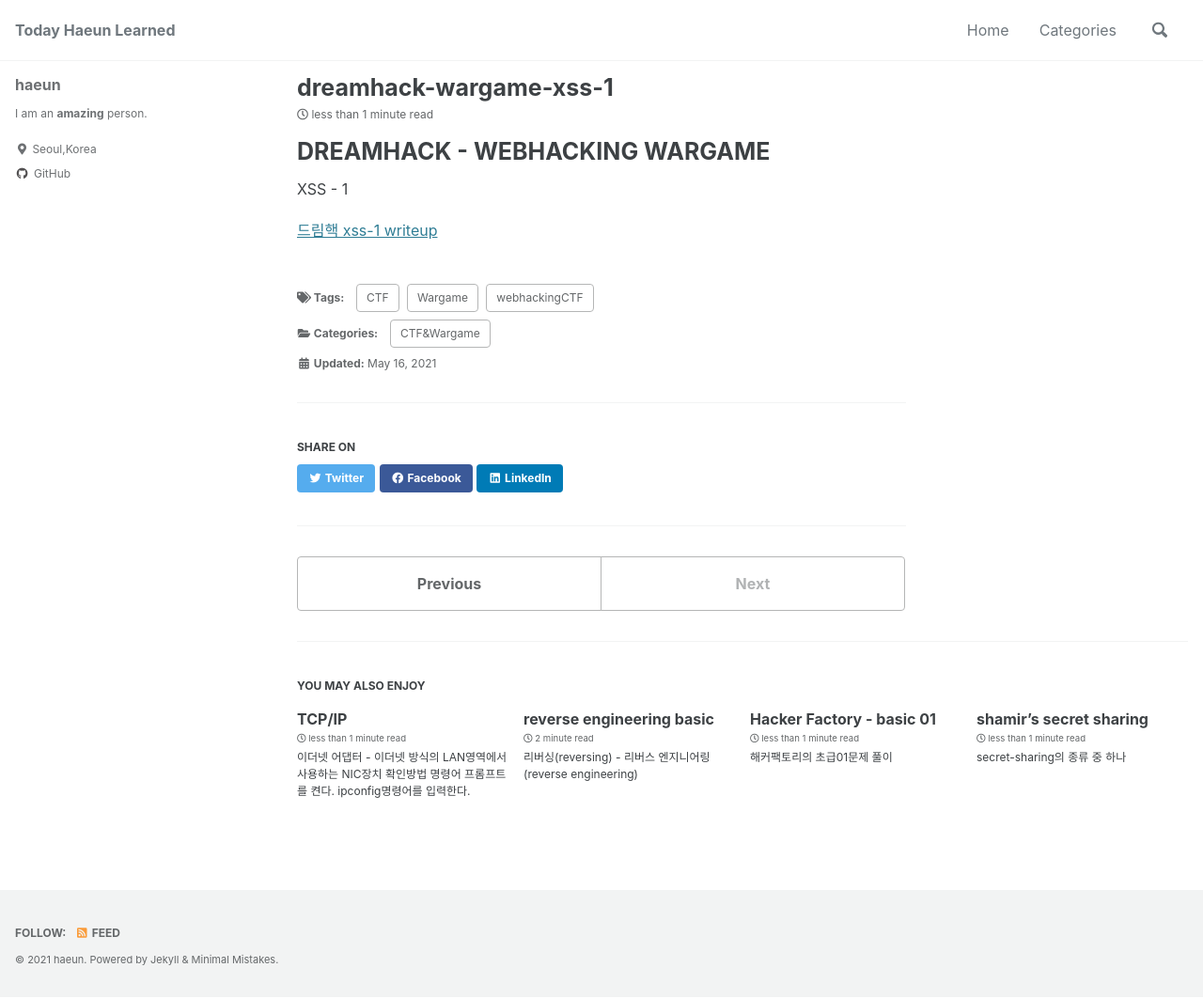
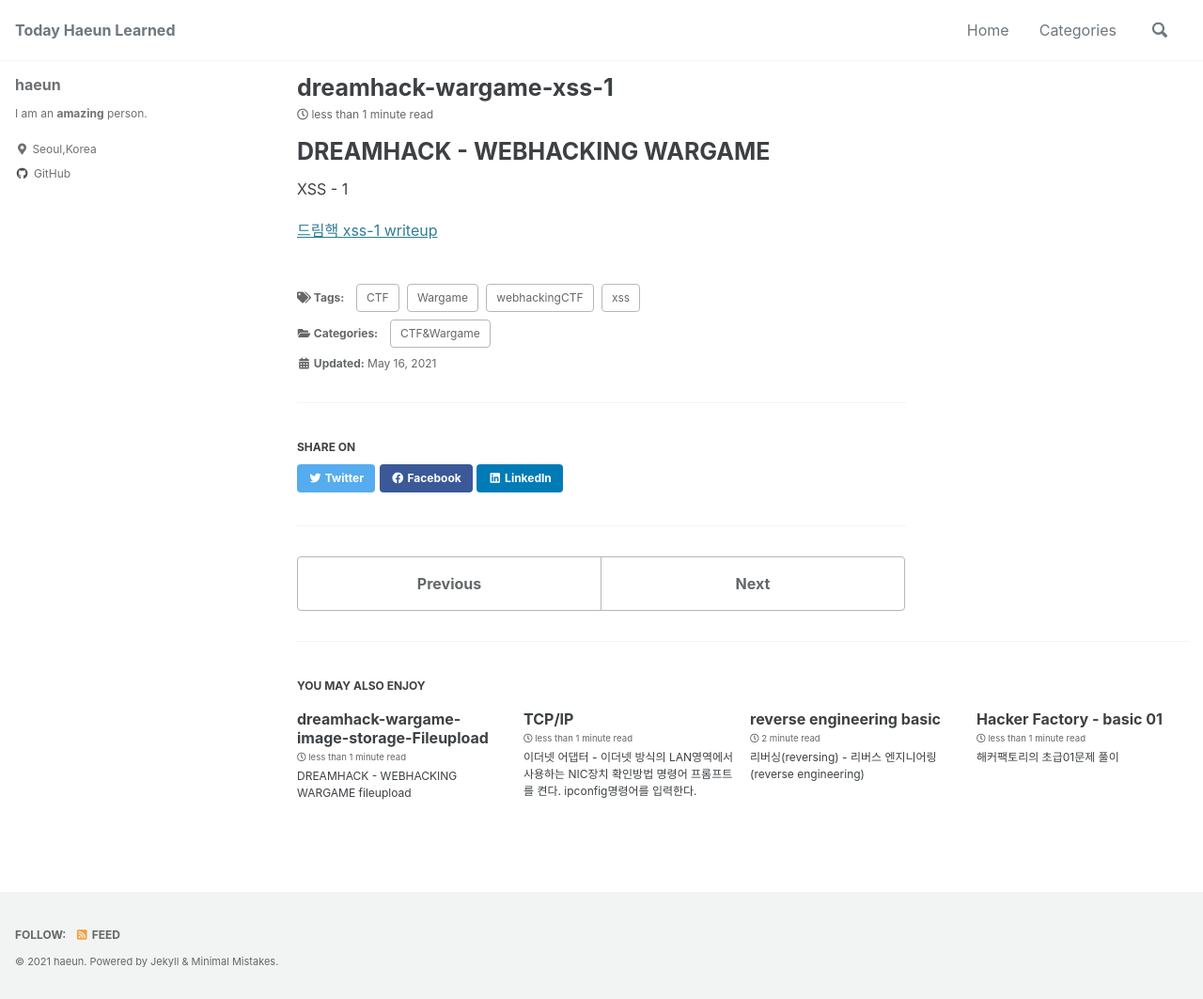
Before and after one commit to gkdms1457/TIL, a Jekyll site: the page built from _posts/CTF&wargame/2021-05-16-dreamhackWargameXSS.md, in a window 1280 px wide. Shown: the whole page at 94% size. Built offline with Jekyll 4.4.1, drawn with Linux system fonts in a browser that asks for light colours; cached includes are drawn as plain includes; comment, search, counter and statistics services are not loaded.

Commit message:
update & 2021-05-18-WargameWriteup

```diff
--- a/_posts/CTF&wargame/2021-05-16-dreamhackWargameXSS.md
+++ b/_posts/CTF&wargame/2021-05-16-dreamhackWargameXSS.md
@@ -6,6 +6,7 @@ tag :
     - webhackingCTF
     - CTF
     - Wargame
+    - xss
 ---
 
 # DREAMHACK - WEBHACKING WARGAME
--- /dev/null
+++ b/_posts/CTF&wargame/2021-05-18-dreamhackWargameFileupload.md
@@ -0,0 +1,15 @@
+---
+title : dreamhack-wargame-image-storage-Fileupload
+category :
+    - CTF&Wargame
+tag :
+    - webhackingCTF
+    - CTF
+    - Wargame
+    - fileupload
+---
+
+# DREAMHACK - WEBHACKING WARGAME
+fileupload
+
+[드림핵 image-storage writeup](https://haeun-eom.tistory.com/3)
```
